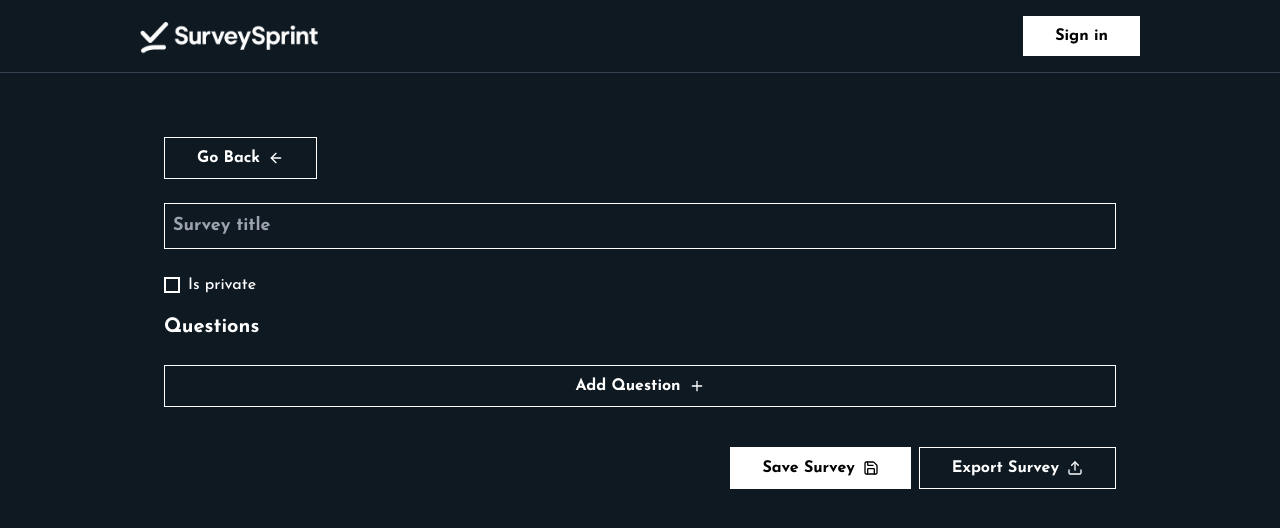
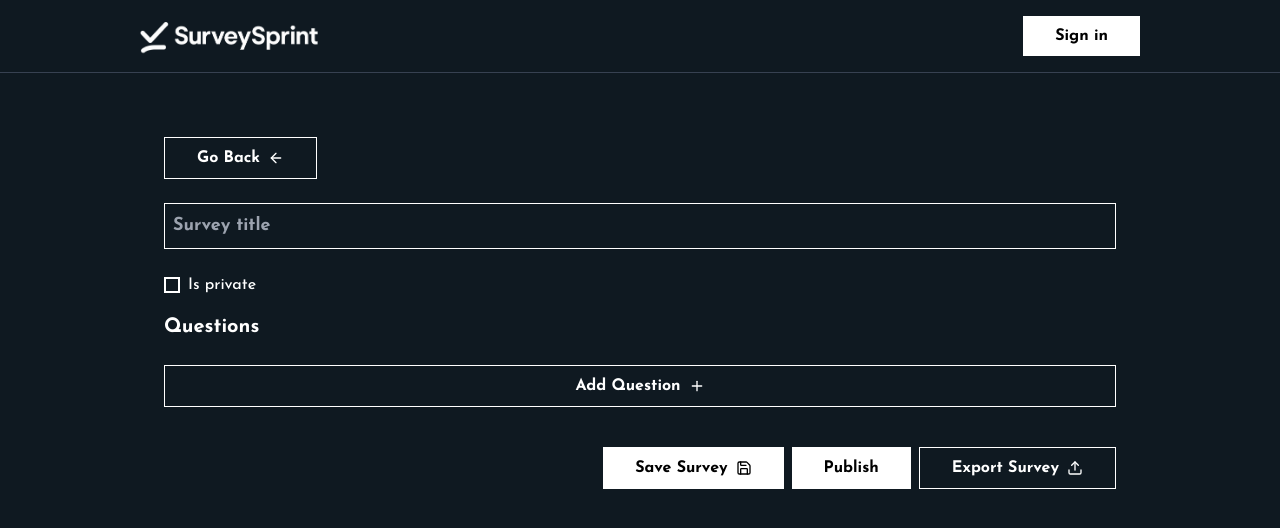
Before and after one commit to JonathanAhrenkiel-Frellsen/SEA, a React (Create React App) app in the folder frontend/: page /surveys/new in a window 1280 px wide. Shown: the top 528 px of the page. Built offline with nearby package versions, Linux system fonts and the light colour scheme.

Commit message:
Almost done, need to fix error where publish status persists
Co-Authored-By: davud2635 <76225920+davud2635@users.noreply.github.com>

```diff
--- a/frontend/src/features/surveys/components/SurveyFooterActions/SurveyFooterActions.tsx
+++ b/frontend/src/features/surveys/components/SurveyFooterActions/SurveyFooterActions.tsx
@@ -12,13 +12,16 @@ interface SurveyFooterActionsProps {
     handleSubmit: any;
     handleShowSuccessModal: (survey: DesignedSurveyDto) => void;
     published?: boolean;
+    onPublish: () => void;
 }
+
 
 const SurveyFooterActions = ({
                                  id,
                                  handleSubmit,
                                  handleShowSuccessModal,
-                                 published
+                                 published,
+                                 onPublish
                              }: SurveyFooterActionsProps) => {
     const navigate = useNavigate();
 
@@ -78,12 +81,19 @@ const SurveyFooterActions = ({
 
             <div className="flex gap-2">
                 {!published && (
+                    <>
                         <Button
                             text="Save Survey"
                             type="primary"
                             icon={<SaveIcon size={16} />}
                             onClick={handleSubmit(onSubmit)}
                         />
+                        <Button
+                            text="Publish"
+                            type="primary"
+                            onClick={onPublish}
+                        />
+                    </>
                 )}
                 <Button
                     text="Export Survey"
@@ -92,6 +102,7 @@ const SurveyFooterActions = ({
                     onClick={() => (window.location.href = '/surveys')}
                 />
             </div>
+
         </div>
     );
 };
--- a/frontend/src/features/surveys/pages/SurveyEditorPage.tsx
+++ b/frontend/src/features/surveys/pages/SurveyEditorPage.tsx
@@ -81,11 +81,22 @@ const SurveyEditorPage = () => {
         setSurveyResponse(survey);
     }
 
+    const handlePublish = async () => {
+        if (!id) return;
+        await fetch(`/api/ExperimenterApp/surveys/${id}/publish`, { method: "POST" });
+        setPublished(true);
+        // Optionally show a modal or banner
+    };
     return (
         <div className="min-h-screen bg-main text-white p-6 font-josefin">
             <div className="mb-6">
                 <Button text="Go Back" icon={<ArrowLeft size={16} />} type="secondary" onClick={() => navigate('/surveys')} />
             </div>
+            {published && (
+                <div className="bg-green-700 text-white rounded-xl px-4 py-2 mb-4 font-semibold text-center">
+                    This survey is published and cannot be edited.
+                </div>
+            )}
 
             <EditSurveyHeader register={register} watch={watch} setValue={setValue} readOnly={published} />
 
@@ -102,16 +113,19 @@ const SurveyEditorPage = () => {
                 readOnly={published}
                 />
 
-            <div className="bg-main relative flex flex-col gap-4 w-full mt-6">
-                <Button text="Add Question" type="secondary" onClick={handleAddQuestion} icon={<PlusIcon size={16} />} />
-            </div>
+            {!published && (
+                <div className="bg-main relative flex flex-col gap-4 w-full mt-6">
+                    <Button text="Add Question" type="secondary" onClick={handleAddQuestion} icon={<PlusIcon size={16} />} />
+                </div>
+            )}
+
 
             <SurveyFooterActions
                 id={id}
                 handleSubmit={handleSubmit}
                 handleShowSuccessModal={handleShowSuccessModal}
                 published={published}
-            />
+                onPublish={handlePublish}          />
 
             {showSuccessModal && surveyResponse && (
                 <SuccessModal
```
Lines whose indentation alone changed are shown as unchanged.
